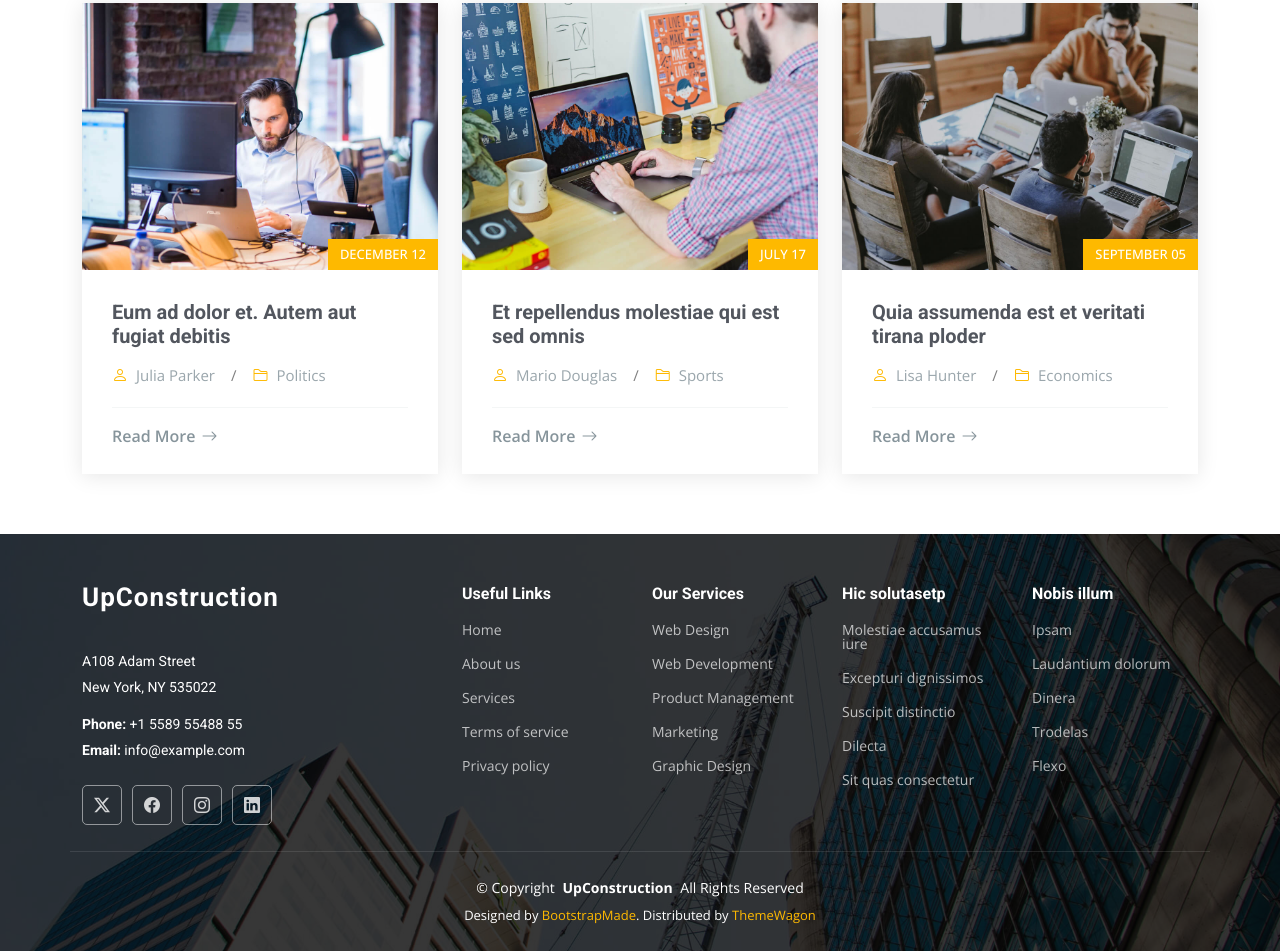
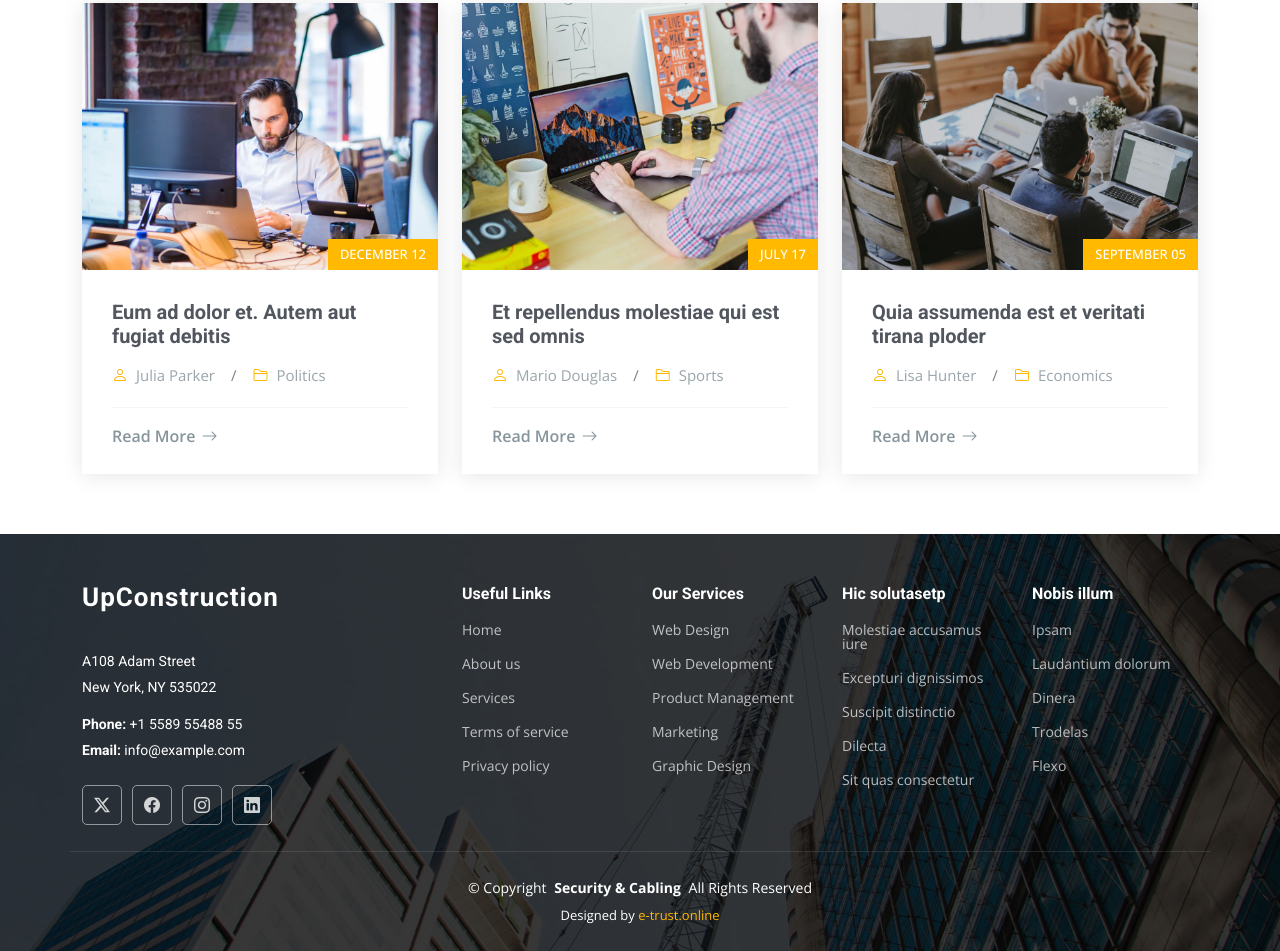
Before and after one commit to tamim8724/security-cabling-website, a plain HTML site: page index.html in a window 1280 px wide. Shown: the part 7196-8147 px from the top of the page. Drawn offline with nearby package versions, Linux system fonts and the light colour scheme.

Commit message:
Update website

```diff
--- a/index.html
+++ b/index.html
@@ -1024,13 +1024,13 @@
     </div>
 
     <div class="container copyright text-center mt-4">
-      <p>© <span>Copyright</span> <strong class="px-1 sitename">UpConstruction</strong> <span>All Rights Reserved</span></p>
+      <p>© <span>Copyright</span> <strong class="px-1 sitename">Security & Cabling</strong> <span>All Rights Reserved</span></p>
       <div class="credits">
         <!-- All the links in the footer should remain intact. -->
         <!-- You can delete the links only if you've purchased the pro version. -->
         <!-- Licensing information: https://bootstrapmade.com/license/ -->
         <!-- Purchase the pro version with working PHP/AJAX contact form: [buy-url] -->
-        Designed by <a href="https://bootstrapmade.com/">BootstrapMade</a>. Distributed by <a href="https://themewagon.com">ThemeWagon</a>
+        Designed by <a href="https://www.e-trust.online/">e-trust.online</a>
       </div>
     </div>
 
```
